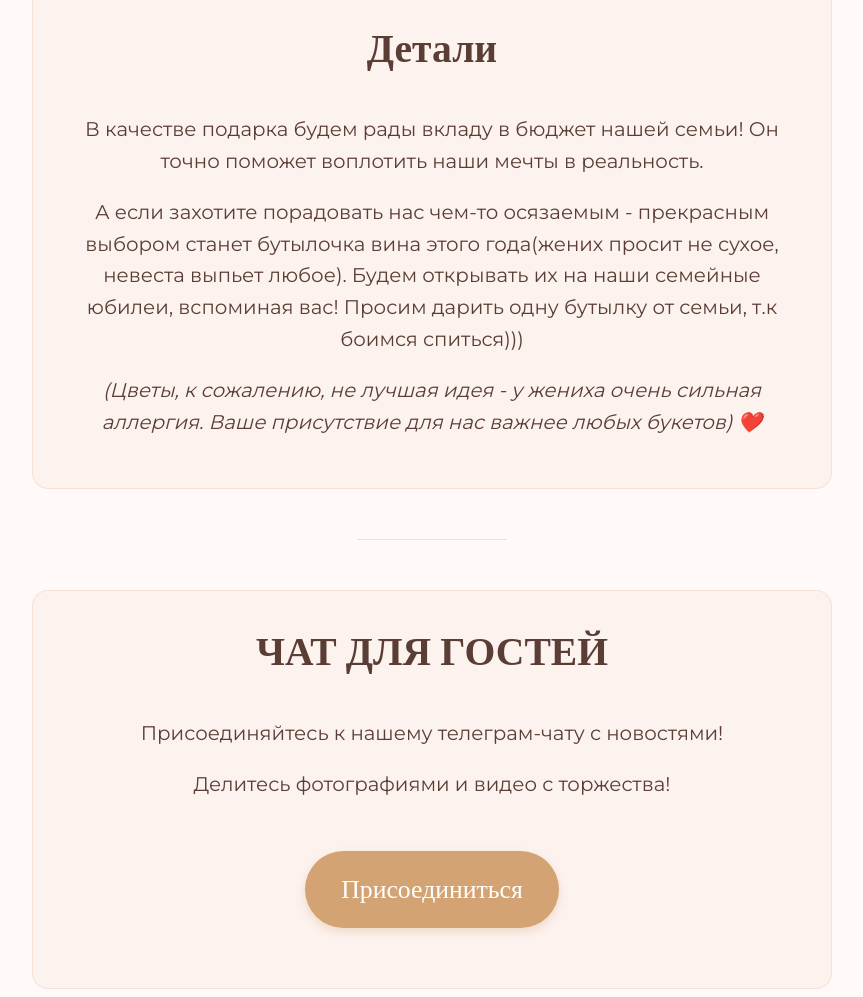
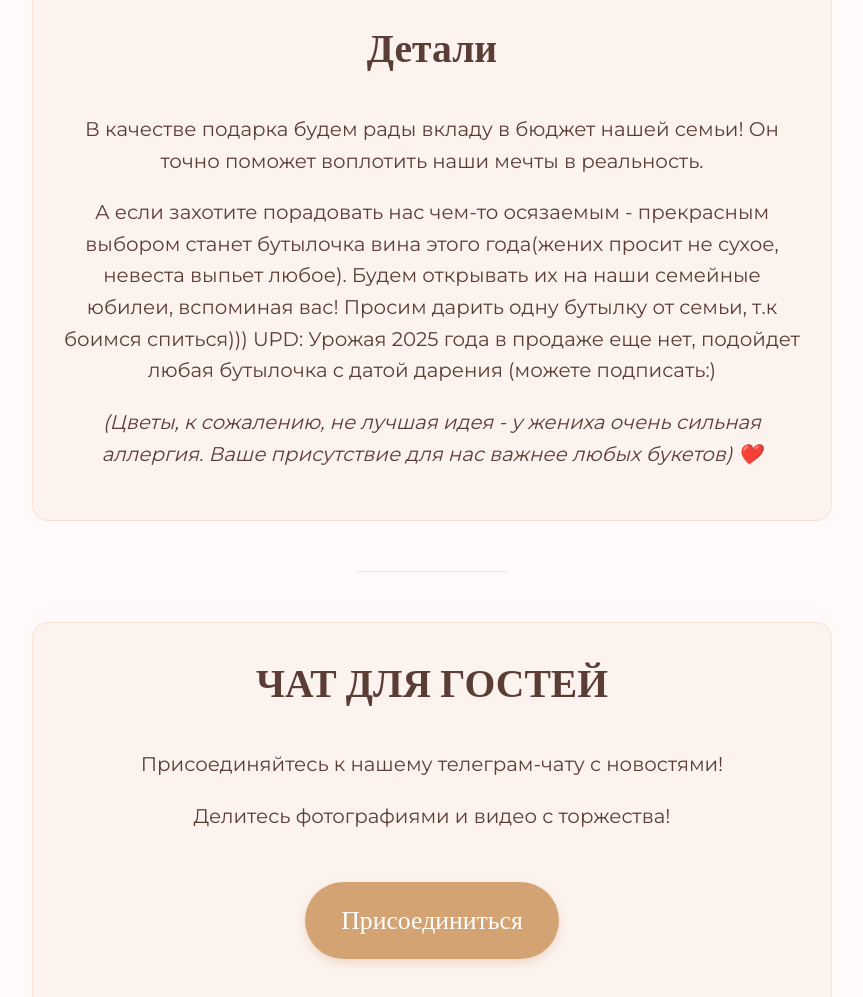
Before and after one commit to eiforiaa/wedding, a plain HTML site: page index.html in a window 1280 px wide. Shown: the part 3714-4711 px from the top of the page, without its empty margins (208-1071 px from the left). Drawn offline with nearby package versions, Linux system fonts and the light colour scheme.

Commit message:
UPD vino

```diff
--- a/index.html
+++ b/index.html
@@ -435,7 +435,8 @@
     <h2>Детали</h2>
     <p>В качестве подарка будем рады вкладу в бюджет нашей семьи! Он точно поможет воплотить наши мечты в реальность.</p>
 
-    <p>А если захотите порадовать нас чем-то осязаемым - прекрасным выбором станет бутылочка вина этого года(жених просит не сухое, невеста выпьет любое). Будем открывать их на наши семейные юбилеи, вспоминая вас! Просим дарить одну бутылку от семьи, т.к боимся спиться)))</p>
+    <p>А если захотите порадовать нас чем-то осязаемым - прекрасным выбором станет бутылочка вина этого года(жених просит не сухое, невеста выпьет любое). Будем открывать их на наши семейные юбилеи, вспоминая вас! Просим дарить одну бутылку от семьи, т.к боимся спиться)))
+UPD: Урожая 2025 года в продаже еще нет, подойдет любая бутылочка с датой дарения (можете подписать:)</p>
 
     <div class="flower-note" style="font-style: italic;">
         <p style="font-style: inherit">(Цветы, к сожалению, не лучшая идея - у жениха очень сильная аллергия. Ваше присутствие для нас важнее любых букетов) ❤️</p>
```
Also changed, not shown: 1 other file.
